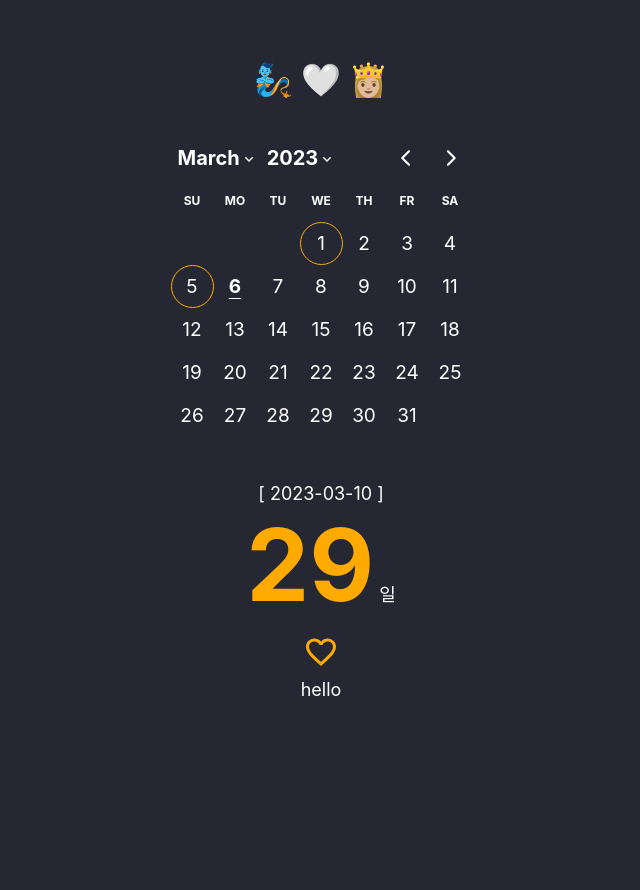
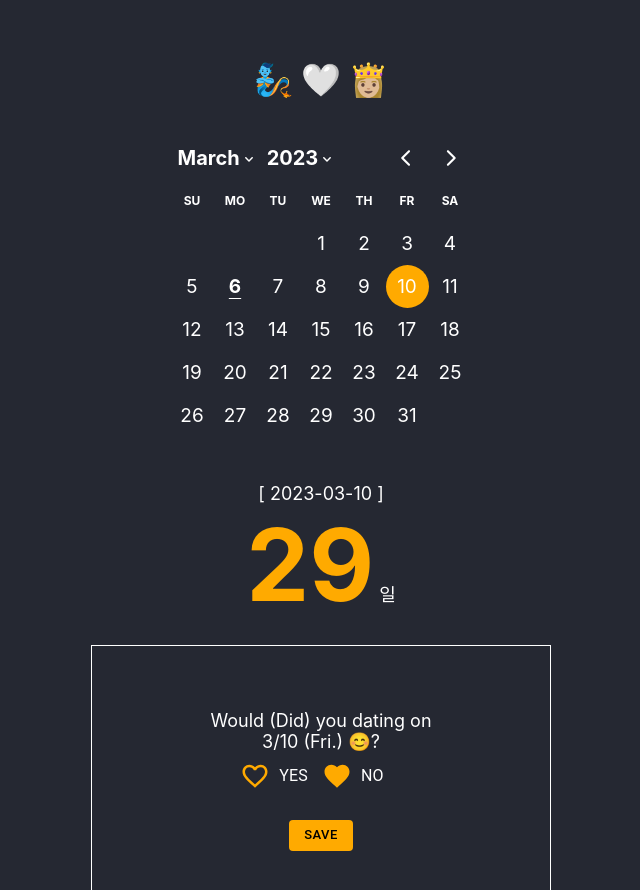
Before and after one commit to hyednjs/hyednjs.github.io, a React (Create React App) app: page / in a window 1280 px wide. Both pictures are taken after a click on the button "10". Shown: the top 890 px of the page, without its empty margins (319-959 px from the left). Before the commit the page ends 800 px from the top, so only its background shows below. Built offline with nearby package versions, Linux system fonts and the light colour scheme; no server answers.

Commit message:
complete api function

```diff
--- a/package.json
+++ b/package.json
@@ -11,6 +11,7 @@
     "@testing-library/jest-dom": "^5.16.5",
     "@testing-library/react": "^13.4.0",
     "@testing-library/user-event": "^13.5.0",
+    "axios": "^1.3.4",
     "date-fns": "^2.29.3",
     "react": "^18.2.0",
     "react-day-picker": "^8.6.0",
--- a/src/Calendar.css
+++ b/src/Calendar.css
@@ -27,10 +27,14 @@
     color: #ffaa00;
 }
 
-.date-checkbox-container {
-    align-items: center;
-
-    color: white;
+.checkbox-container {
+    border: 1px white solid;
+    width: 70%;
+    max-width: 330px;
+    margin: auto;
+    margin-top: 20px;
+    padding: 5%;
+    margin-bottom: 100px;
 }
 
 .rdp {
@@ -59,3 +63,9 @@
     text-underline-offset: 5px;
     text-decoration: underline;
 }
+
+#save-btn {
+    background-color: #ffaa00;
+    color: black;
+    margin-top: 20px;
+}
--- a/src/Calendar.jsx
+++ b/src/Calendar.jsx
@@ -1,7 +1,6 @@
 import React, {useState, useEffect}  from 'react';
-
-import { format } from 'date-fns';
-import { DayPicker } from 'react-day-picker';
+import DataLib from './config/DataLib';
+import {DayPicker} from 'react-day-picker';
 import 'react-day-picker/dist/style.css';
 import './Calendar.css'
 import FormGroup from '@mui/material/FormGroup';
@@ -9,23 +8,20 @@ import FormControlLabel from '@mui/material/FormControlLabel';
 import Checkbox from '@mui/material/Checkbox';
 import FavoriteBorder from '@mui/icons-material/FavoriteBorder';
 import Favorite from '@mui/icons-material/Favorite';
+import Button from '@mui/material/Button';
 
 function Calendar() {
+    const [selectedDay, setSelectedDay] = useState("");
+    const [isCheckedYes, setIsCheckedYes] = useState("no");
+    const [isDatingDayString, setIsDatingDayString] = useState("");
+    const [isDatingDayList, setIsDatingDayList] = useState([]);
 
     const disableDays = [
         {from: new Date(2023, 1, 1), to: new Date(2023, 1, 9)}
     ]
 
     let specialDay = {
-        metDays : [
-            new Date(2023, 1, 10),
-            new Date(2023, 1, 14),
-            new Date(2023, 1, 22),
-            new Date(2023, 1, 26),
-            new Date(2023, 1, 28),
-            new Date(2023, 2, 1),
-            new Date(2023, 2, 5),
-        ],
+        metDays : isDatingDayList
     }
 
     const specialDayStyle = {
@@ -35,12 +31,58 @@ function Calendar() {
         },
     }
 
-    const [selectedDay, setSelectedDay] = useState("");
+
+    useEffect(() => {
+        DataLib.getMyDateDays(makeDateToString(new Date()).slice(0,7))
+            .then((data) => {
+                setIsDatingDayString(data);
+                let tmpList = []
+                let dating_list = data.split("");
+                let year = new Date().getFullYear();
+                let month = new Date().getMonth();
+
+                for (let i = 0; i < dating_list.length; i++) {
+                    if (dating_list[i] === '1') {
+                        tmpList.push(new Date(year, month, i+1))
+                    }
+                }
+                setIsDatingDayList(tmpList);
+            })
+            .catch((error) => {
+                console.log('err', error);
+            });
+    },[])
 
     function handleDayClick(date,  {selected}) {
         if(selected === undefined) {
             setSelectedDay(date);
+            if(isDatingDayList.some(day => (date.toDateString() === day.toDateString()))) {
+                setIsCheckedYes("yes");
+            } else {
+                setIsCheckedYes("no");
             }
+        }
+    }
+
+    function handleMonthClick(date) {
+        DataLib.getMyDateDays(makeDateToString(date).slice(0,7))
+            .then((data) => {
+                setIsDatingDayString(data);
+                let tmpList = []
+                let dating_list = data.split("");
+                let year = date.getFullYear();
+                let month = date.getMonth();
+
+                for (let i = 0; i < dating_list.length; i++) {
+                    if (dating_list[i] === '1') {
+                        tmpList.push(new Date(year, month, i+1))
+                    }
+                }
+                setIsDatingDayList(tmpList);
+            })
+            .catch((error) => {
+                console.log('err', error);
+            });
     }
 
     function getDiffDays(targetDate) {
@@ -49,11 +91,22 @@ function Calendar() {
         return parseInt(diffDays) + 1;
     }
 
-    function makeDateToString(date) {
-        let month = ('0' + (date.getMonth() + 1)).slice(-2);
-        let day = ('0' + date.getDate()).slice(-2);
-        let year = date.getFullYear()
-        let dateString = year + '-'+ month  + '-' + day;
+    function makeDateToString(timestamp) {
+        let month = ('0' + (timestamp.getMonth() + 1)).slice(-2);
+        let date = ('0' + timestamp.getDate()).slice(-2);
+        let year = timestamp.getFullYear()
+        let dateString = year + '-'+ month  + '-' + date;
+
+        return dateString;
+    }
+
+    function makeDateToShortString(timestamp) {
+        const week = ['Sun.', 'Mon.', 'Tue.', 'Wed.', 'Thu.', 'Fri.', 'Sat.'];
+
+        let month = (timestamp.getMonth() + 1);
+        let date = timestamp.getDate();
+        let day = timestamp.getDay()
+        let dateString = month + '/'+ date  + ' (' + week[day] + ')';
 
         return dateString;
     }
@@ -65,14 +118,40 @@ function Calendar() {
         return false
     }
 
+    function onChangeCheckbox(event) {
+        const checkedValue = event.target.value;
+        setIsCheckedYes(checkedValue);
+    }
+
+    function onClickSaveBtn() {
+        let isCheckedYesToInt = isCheckedYes === "yes" ? '1' : '0';
+        let targetIndex = selectedDay.getDate() - 1;
+        let newDatingDayString = isDatingDayString.substring(0,targetIndex) + isCheckedYesToInt + isDatingDayString.substring(targetIndex+1);
+
+        DataLib.setMyDateDays(makeDateToString(selectedDay).slice(0,7), newDatingDayString)
+            .then((data) => {
+                if (data["msg"] === 'success') {
+                    alert('저장이 완료되었습니다.');
+                    window.location.reload();
+                } else {
+                    alert('저장에 실패했습니다.');
+                }
+            })
+            .catch((error) => {
+                console.log('err', error);
+            });
+    }
+
     return (
         <div className="main">
             <h1>🧞 🤍 👸🏼</h1>
             <div className="day-picker">
                 <DayPicker
                     mode="single"
+                    selected={selectedDay}
                     captionLayout="dropdown-buttons"
                     onDayClick={handleDayClick}
+                    onMonthChange={handleMonthClick}
                     // selectedDays={selectedDay}
                     disabled={disableDays}
                     fromMonth={new Date(2023, 1)}
@@ -84,30 +163,49 @@ function Calendar() {
             <div className="calendar-contents">
                 {
                     selectedDay === "" ?
-                    <>
                     <span>[ TODAY ]<br/>
                         <span>
                             <b id="d-day">{getDiffDays(new Date())}</b> 일
                             {isAnniversaryDay(new Date()) && <span> 🎉</span>}
                         </span>
                     </span>
-                    </>
                     :
                     <span>[ {makeDateToString(selectedDay)} ]<br/>
                         <span>
                             <b id="d-day">{getDiffDays(selectedDay)}</b> 일
                             {isAnniversaryDay(selectedDay) && <span> 🎉</span>}
-                        </span>
-                        <FormGroup className="date-checkbox-container">
+                        </span><br/>
                         {/* <FormControlLabel id="checkbox" control={<Checkbox  />} label="Label" /> */}
+                        <div className="checkbox-container">
+                            <span>Would (Did) you dating on <br/>{makeDateToShortString(selectedDay)} 😊?</span>
+                            <FormGroup style={{display:"block"}}>
+                                <FormControlLabel
+                                    control={
                                         <Checkbox
+                                            checked={isCheckedYes === "yes" ? true : false}
+                                            value="yes"
+                                            onChange={onChangeCheckbox}
                                             style={{color:"#ffaa00"}}
                                             icon={<FavoriteBorder />}
                                             checkedIcon={<Favorite />}
-                                sx={{ '& .MuiSvgIcon-root': { fontSize: 36 } }}
-                                />
-                            <span>hello</span>
+                                            sx={{ '& .MuiSvgIcon-root': { fontSize: 30 } }}
+                                        />}
+                                    label="YES" />
+                                <FormControlLabel
+                                    control={
+                                        <Checkbox
+                                            checked={isCheckedYes === "no" ? true : false}
+                                            value="no"
+                                            onChange={onChangeCheckbox}
+                                            style={{color:"#ffaa00"}}
+                                            icon={<FavoriteBorder />}
+                                            checkedIcon={<Favorite />}
+                                            sx={{ '& .MuiSvgIcon-root': { fontSize: 30 } }}
+                                        />}
+                                    label="NO" />
                             </FormGroup>
+                            <Button id="save-btn" size="small" onClick={onClickSaveBtn}>SAVE</Button>
+                        </div>
                     </span>
                 }
             </div>
--- a/src/config/DataLib.js
+++ b/src/config/DataLib.js
@@ -4,14 +4,23 @@ const apiUrl = "http://125.130.84.184:5000"
 // const apiUrl = "http://127.0.0.1:5000";
 
 // get my date days
-function getMyDateDays(db_name, month) {
-    return axios.get(apiUrl + "/get_my_date_days" , {
+function getMyDateDays(monthKey) {
+    return axios.get(apiUrl + "/get_my_dating_list" , {
         params : {
-            dbname : db_name,
+            month : monthKey,
         }
     })
     .then((response) => {
-        return response.data[0][0];
+        let responseData = response.data[0];
+
+        if(Object.keys(responseData).length === 0) {
+            let year = monthKey.split('-')[0];
+            let month = monthKey.split('-')[1];
+            let emptyMonthStr = '0'.repeat(new Date(year, month, 0).getDate());
+            return emptyMonthStr;
+        } else {
+            return responseData[0];
+        }
     })
     .catch((error) => {
         console.log('err', error);
@@ -19,12 +28,11 @@ function getMyDateDays(db_name, month) {
 }
 
 // set my date days
-function setMyDateDays(db_name, month, my_date_days) {
-    return axios.post(apiUrl + "/set_my_date_days", null, {
+function setMyDateDays(month, my_dating_days) {
+    return axios.post(apiUrl + "/set_my_dating_day", null, {
         params : {
-            dbname : db_name,
             month: month,
-            my_date_days : my_date_days
+            my_dating_days : my_dating_days
         }
     })
     .then((response) => {
```
Also changed, not shown: 13 other files (tests, documents, lock files or other folders). Lines whose indentation alone changed are shown as unchanged.
